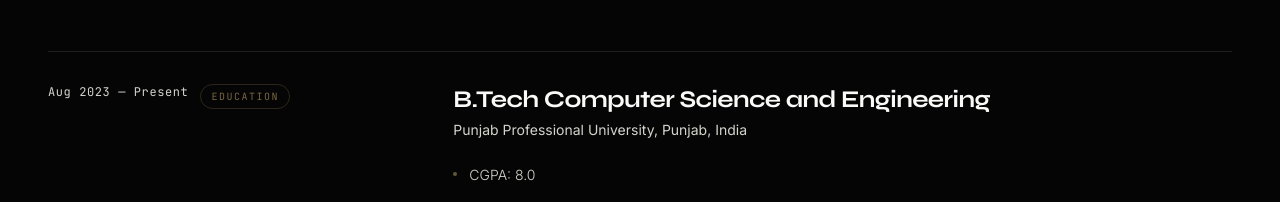
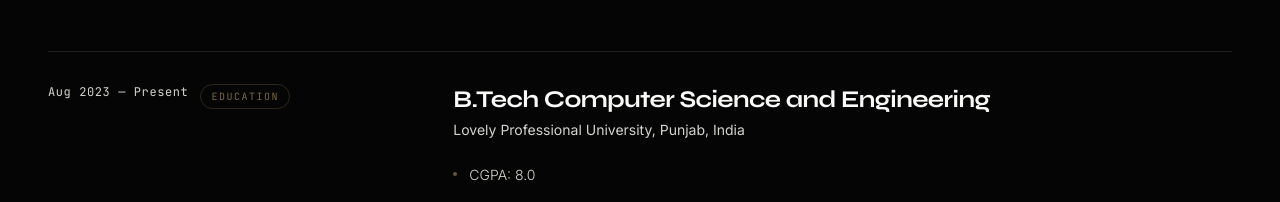
Before and after one commit to JATIN-JAY/My-Portfolio, a React (Vite) app in the folder Portfolio-Jatin-main/: page / in a window 1280 px wide. Shown: the part 4320-4522 px from the top of the page. Built offline with nearby package versions, Linux system fonts and the light colour scheme.

Commit message:
Update university name

```diff
--- a/Portfolio-Jatin-main/src/components/Experience.jsx
+++ b/Portfolio-Jatin-main/src/components/Experience.jsx
@@ -7,7 +7,7 @@
   {
     type: "education",
     title: "B.Tech Computer Science and Engineering",
-    company: "Punjab Professional University, Punjab, India",
+    company: "Lovely Professional University, Punjab, India",
     period: "Aug 2023 — Present",
     details: [
       "CGPA: 8.0",
```
